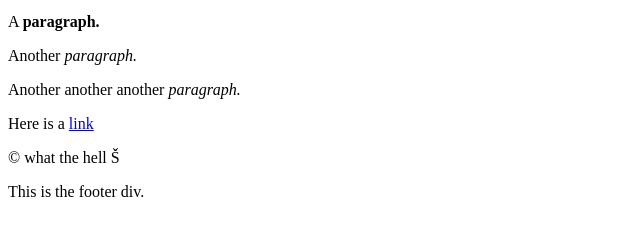
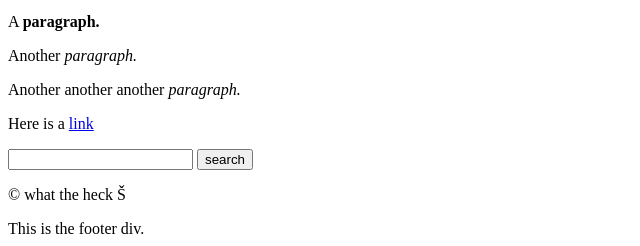
Before and after one commit to garywmidkiff/LessonInHTML5, a plain HTML site: page index.html in a window 1280 px wide. Shown: the part 615-861 px from the top of the page, without its empty margins (0-640 px from the left). Before the commit the page ends 824 px from the top, so only its background shows below. Drawn offline with Linux system fonts and the light colour scheme.

Commit message:
interim chnages

```diff
--- a/index.html
+++ b/index.html
@@ -1,4 +1,9 @@
 <!DOCTYPE html>
+<!--
+    multi
+    line
+    comment
+-->
 <html>
     <head>
         <title>TitleHere</Title>
@@ -27,9 +32,13 @@
             <p>Another <em>paragraph.</em></p>
             <p>Another <span>another</span> another <em>paragraph.</em></p>
             <p>Here is a <a href="http://garywmidkiff.ddns.net">link</a>
+            <form>
+                <input />
+                <input type="submit" value="search"/>
+            </form>
         <div />
         <div>
-            <p> &copy; what the hell &#x160 </p>
+            <p> &copy; what the heck &#x160 </p>
         </div>
         <footer>
             This is the footer div.
```
